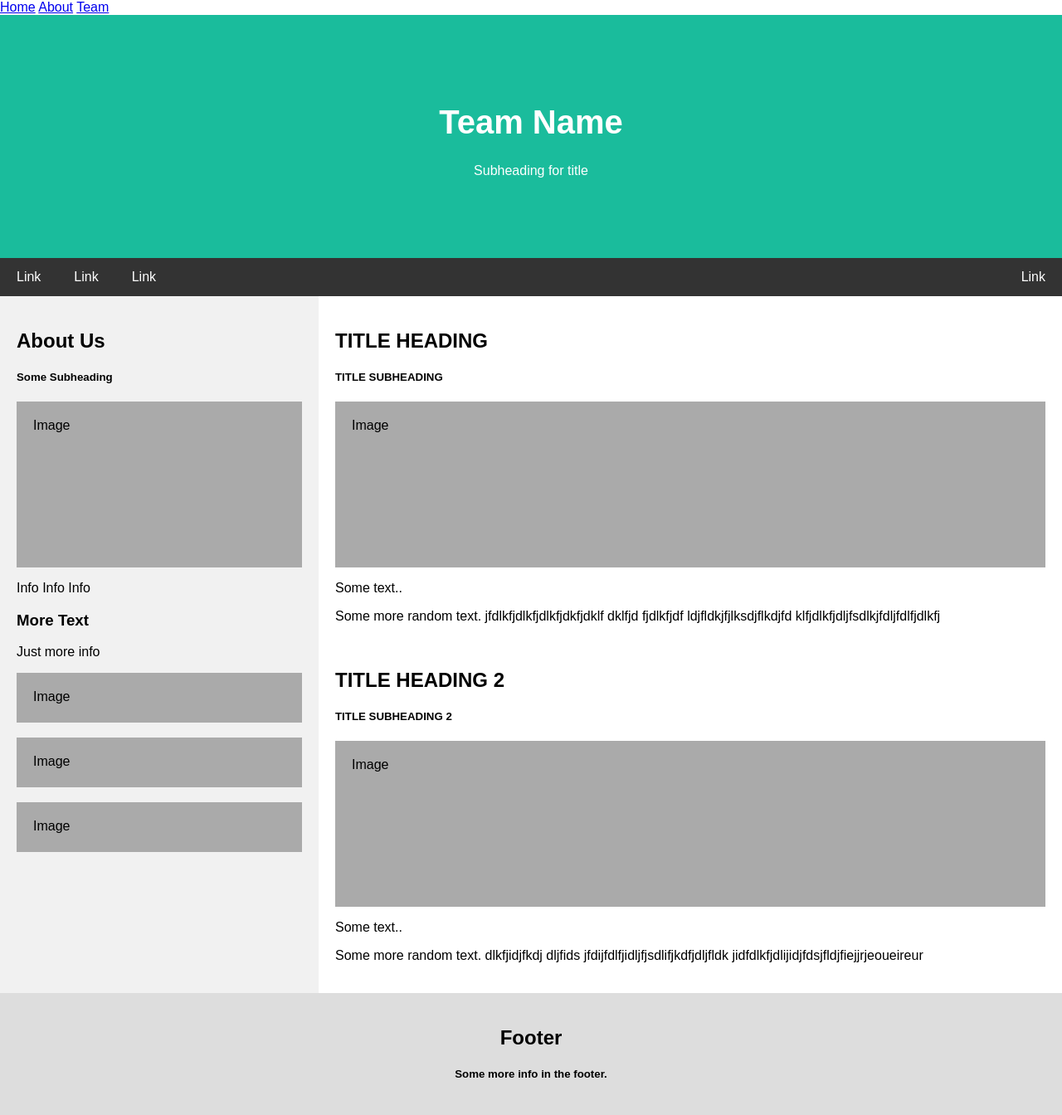
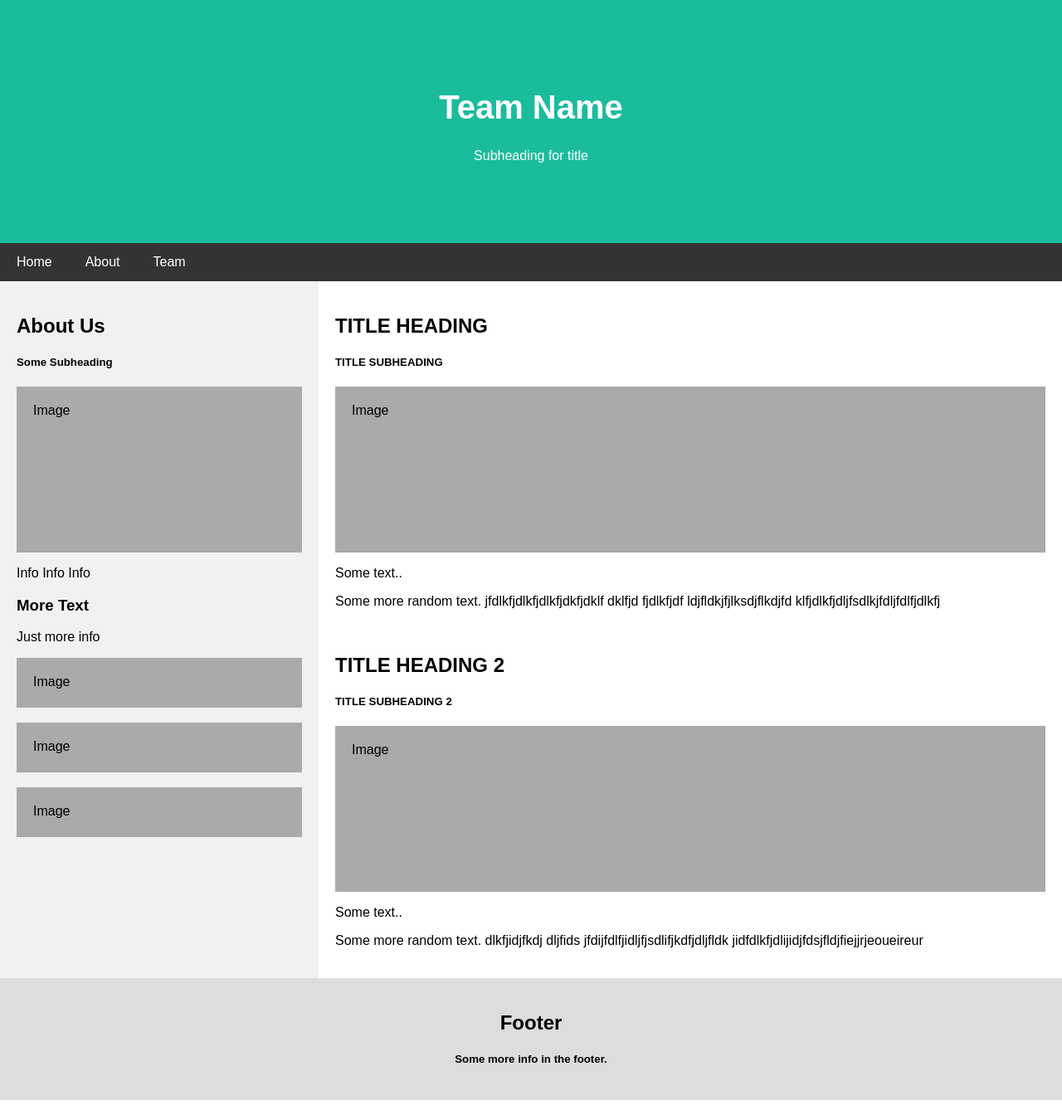
Before and after one commit to seng321group3/designer-site, a Jekyll site: the page built from index.html, in a window 1280 px wide. Shown: the whole page at 83% size. Built offline with Jekyll 4.4.1, drawn with Linux system fonts in a browser that asks for light colours; nearby versions of some CDN libraries.

Commit message:
Integrate Oliver's changes into main Jekyll template

```diff
--- a/_layouts/default.html
+++ b/_layouts/default.html
@@ -2,6 +2,8 @@
 <html>
     <head>
         <title>{{ page.title }}</title>
+        <meta charset="UTF-8">
+        <meta name="viewport" content="width=device-width, initial-scale=1">
 
         <link rel="stylesheet" href="https://use.fontawesome.com/releases/v5.6.3/css/all.css"
             integrity="sha384-UHRtZLI+pbxtHCWp1t77Bi1L4ZtiqrqD80Kn4Z8NTSRyMA2Fd33n5dQ8lWUE00s/"
@@ -11,11 +13,16 @@
         <link rel="stylesheet" href="/assets/css/style.css"/>
     </head>
     <body>
-        <nav>
+        <div class="header">
+            <h1>Team Name</h1>
+            <p>Subheading for title</p>
+        </div>
+
+        <div class="navbar">
             {% for item in site.data.navigation.nav_items %}
             <a href="{{item.link}}">{{item.name}}</a>
             {% endfor %}
-        </nav>
+        </div>
 
         {{ content }}
     </body>
--- a/index.html
+++ b/index.html
@@ -2,28 +2,6 @@
 layout: default
 title: SENG 321 Client Site
 ---
-
-<!DOCTYPE html>
-<html lang="en">
-<head>
-<!-- <link rel="stylesheet" href="main.scss"> -->
-<title>SENG 321 Client Site</title>
-<meta charset="UTF-8">
-<meta name="viewport" content="width=device-width, initial-scale=1">
-</head>
-<body>
-
-<div class="header">
-  <h1>Team Name</h1>
-  <p>Subheading for title</p>
-</div>
-
-<div class="navbar">
-  <a href="#">Link</a>
-  <a href="#">Link</a>
-  <a href="#">Link</a>
-  <a href="#" class="right">Link</a>
-</div>
 
 <div class="row">
 
@@ -59,6 +37,3 @@ title: SENG 321 Client Site
   <h2>Footer</h2>
   <h5>Some more info in the footer.</h5>
 </div>
-
-</body>
-</html>
```
